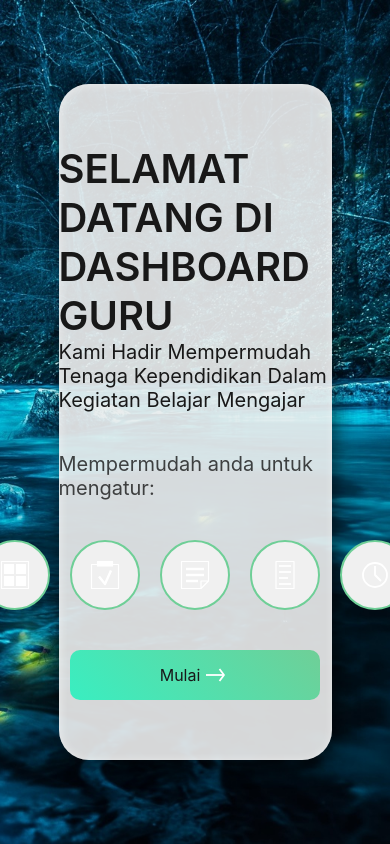
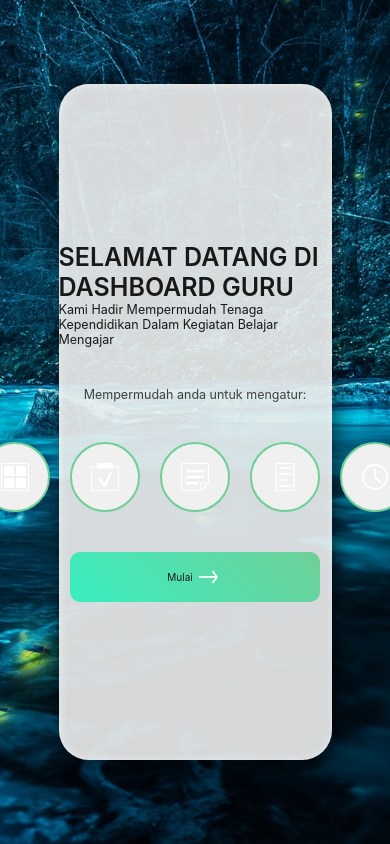
Before and after one commit to Ashonst2844/frontend, a React (Vite) app: page / in a window 390 px wide. Built offline with nearby package versions, Linux system fonts and the light colour scheme.

Commit message:
Fixing another bug

```diff
--- a/src/assets/ui/layout/MainPage.tsx
+++ /dev/null
@@ -1,12 +0,0 @@
-interface MainPageProps {
-    children: React.ReactNode;
-}
-
-function MainPage({children}: MainPageProps) {
-    return (
-        <div id="main-page">
-            {children}
-        </div>
-    )
-}
-export default MainPage;
--- a/src/assets/ui/layout/Sidebar.tsx
+++ b/src/assets/ui/layout/Sidebar.tsx
@@ -12,7 +12,7 @@ function Sidebar({ nama, nip}: sidebarProps) {
     return(
         <div id="sidebar">
             <div id="profile" className="center background-gradient">
-                <img src={avatar} alt="Avatar" />
+                <img src={`avatar/${avatar}`} alt="Avatar" />
                 <div className="divider">
                     <p style={{textAlign:"center"}}>{nama}</p>
                     <span>( {nip} )</span>
--- a/src/index.css
+++ b/src/index.css
@@ -19,6 +19,12 @@
   background: rgb(var(--bg));
   font-synthesis: none;
   text-rendering: optimizeLegibility;
+}
+
+@media (max-width: 768px) {
+  :root {
+    font-size: 10px;
+  }
 }
 
 @media (prefers-color-scheme: dark) {
--- a/src/pages/Main.tsx
+++ b/src/pages/Main.tsx
@@ -1,4 +1,3 @@
-import MainPage from '../assets/ui/layout/MainPage'
 import Sidebar from '../assets/ui/layout/Sidebar'
 import Home from './Home'
 
@@ -29,11 +28,11 @@ function Main() {
     return (
         <>
             <Sidebar nama={currentUser.nama} nip={currentUser.nip} />
-            <MainPage>
+            <div id='main-page'>
 				<Routes>
 					<Route path='/' element={<Home nama={currentUser.nama} />} />
 				</Routes>
-            </MainPage>
+            </div>
         </>
     );
 }
```
Also changed, not shown: src/assets/icon/app-icon/account.svg (added).
